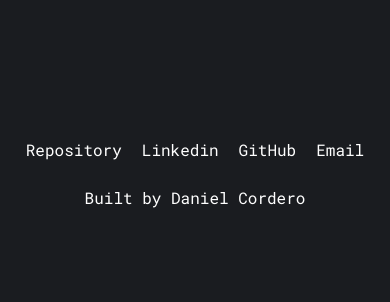
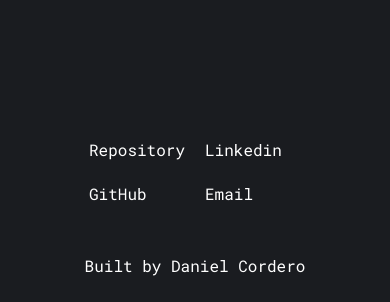
Before and after one commit to dnlambb/portfolio, an Astro site: page / in a window 390 px wide. Shown: the part 3891-4193 px from the top of the page. Before the commit the page ends 4125 px from the top, so only its background shows below. Built offline with nearby package versions, Linux system fonts and the light colour scheme; Astro itself is replaced by a stand-in of ours.

Commit message:
refactor(footer): improve responsive design

```diff
--- a/src/components/Footer.jsx
+++ b/src/components/Footer.jsx
@@ -3,7 +3,7 @@ import { FooterLink } from "./Link";
 export const Footer = () => {
 	return (
 		<footer className="mt-20 px-6">
-			<ul className="max-w-fit mx-auto flex flex-wrap gap-5">
+			<ul className="max-w-fit mx-auto grid grid-cols-2 gap-5 sm:flex">
 				<FooterLink href="https://github.com/dnlambb/portfolio">Repository</FooterLink>
 				<FooterLink href="https://www.linkedin.com/in/daniel-cordero-meléndez/">
 					Linkedin
@@ -11,7 +11,7 @@ export const Footer = () => {
 				<FooterLink href="https://github.com/dnlambb">GitHub</FooterLink>
 				<FooterLink href="mailto:dnlambb@writeme.com?Subject=Hello">Email</FooterLink>
 			</ul>
-			<p className="my-6 text-center">Built by Daniel Cordero</p>
+			<p className="my-6 text-center pt-6">Built by Daniel Cordero</p>
 		</footer>
 	);
 };
```
